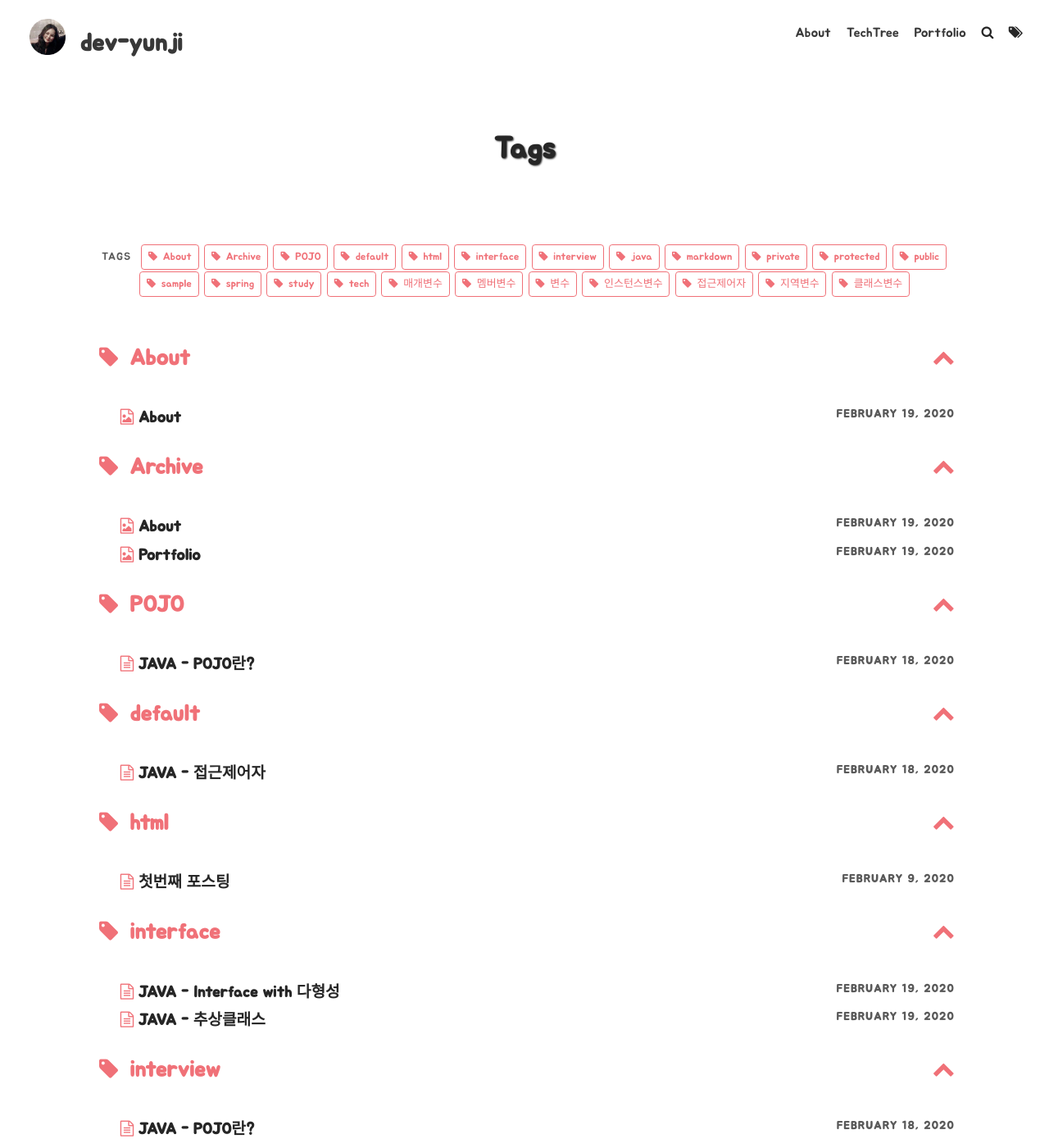
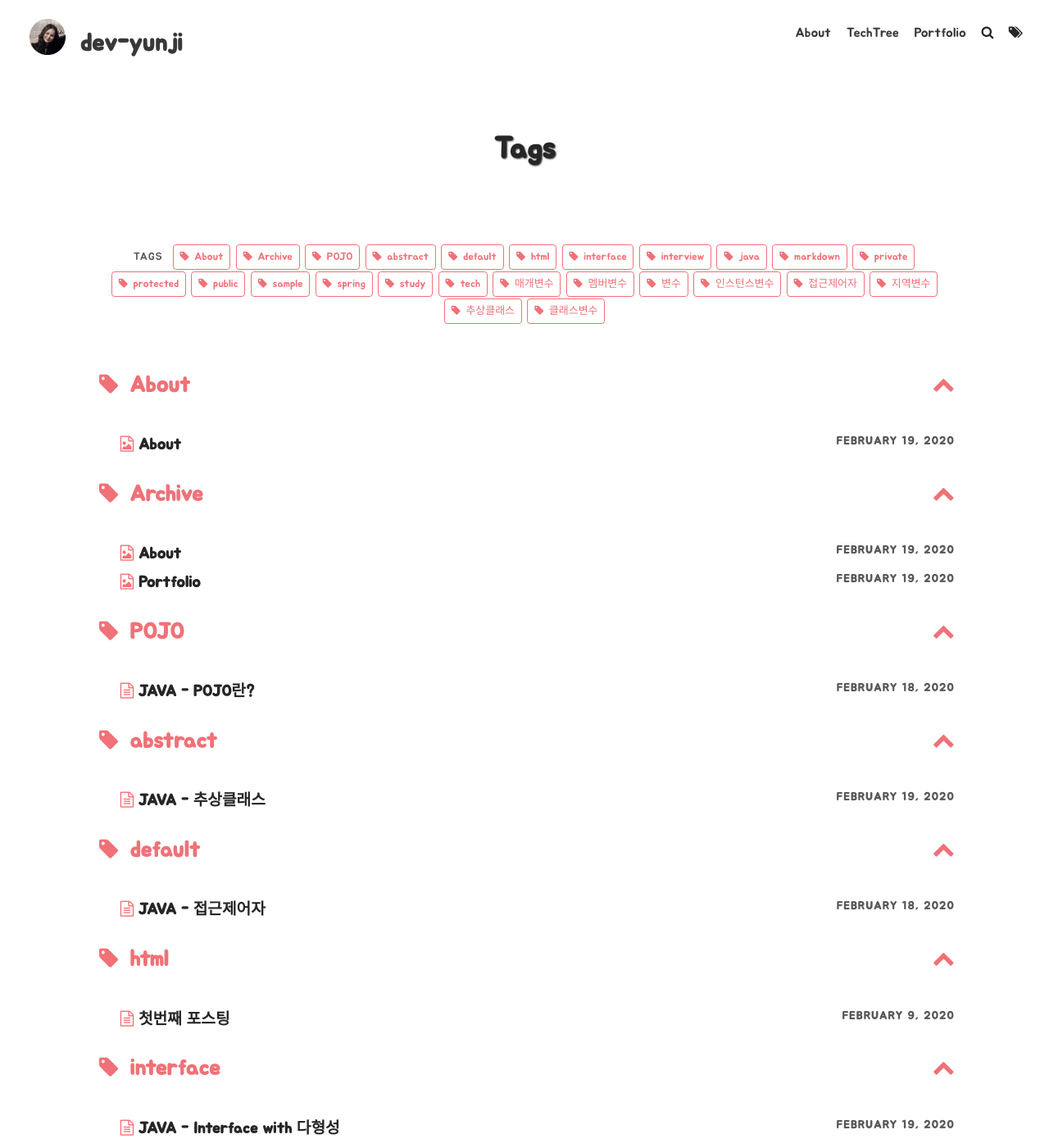
Before and after one commit to yunjigo92/yunjigo92.github.io, a Jekyll site: the page built from pages/tags.md, in a window 1280 px wide and 1400 px high. Shown: the whole window at 82% size. Built offline with Jekyll 4.4.1, drawn with Linux system fonts in a browser that asks for light colours; nearby versions of some CDN libraries; some web fonts are replaced; library files that are not in the unit come from our copies; some of the changed text lies outside the part shown.

Commit message:
Update 2020-02-19-java_abstract.md

```diff
--- a/_posts/2020-02-19-java_abstract.md
+++ b/_posts/2020-02-19-java_abstract.md
@@ -4,7 +4,7 @@ title: JAVA - 추상클래스      # Title of the page
 author: yunjigo
 color: rgb(36,41,46)                          # Add the specified color as feature image, and change link colors in post
 bootstrap: true                                   # Add bootstrap to the page
-tags: [java,interface,study]
+tags: [java,추상클래스,abstract,study]
 excerpt_separator: <!--more-->
 ---
 
```
